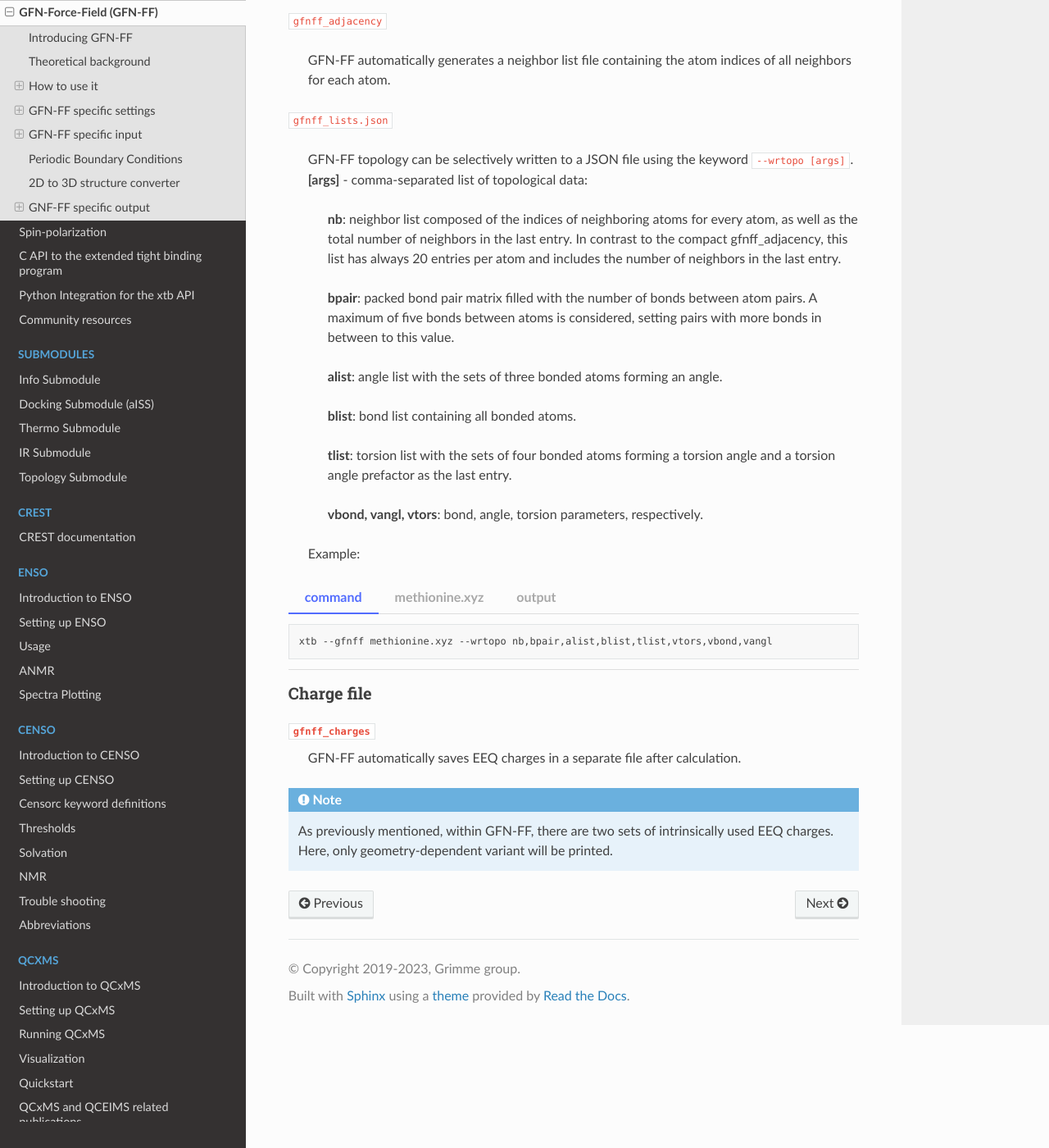
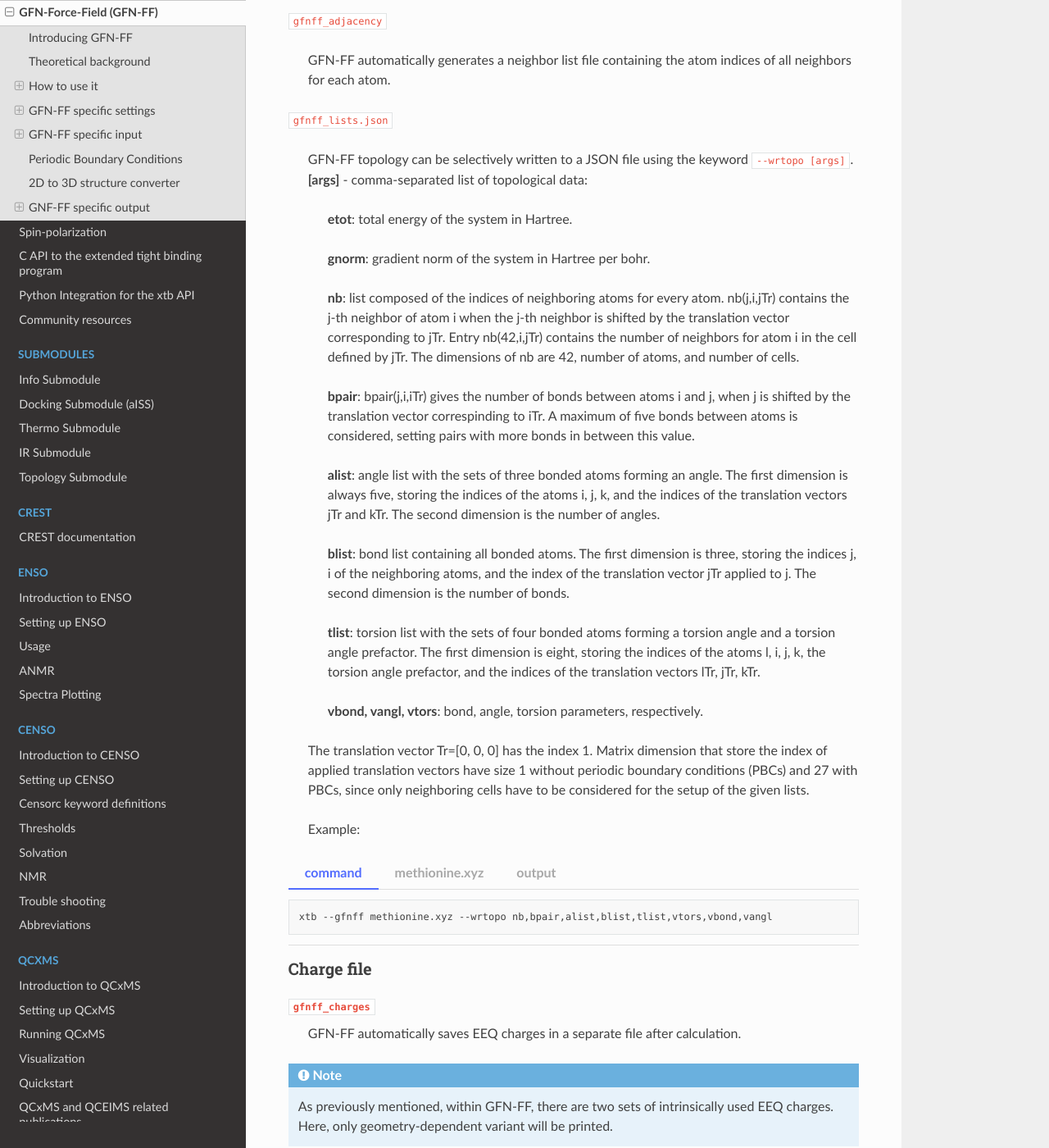
Before and after one commit to grimme-lab/xtb_docs, a Sphinx documentation site: the page built from source/gfnff.rst, in a window 1280 px wide and 1400 px high, scrolled down 6078 px. Shown: the whole window at 82% size. Built offline with Sphinx 7.4.7 and the Read the Docs theme 2.0.0, drawn with Linux system fonts in a browser that asks for light colours; pages that are not in the unit, such as notebooks, are missing from menus.

Commit message:
Update GFN-FF wrtopo

```diff
--- a/source/gfnff.rst
+++ b/source/gfnff.rst
@@ -305,17 +305,23 @@ Topology file
    GFN-FF topology can be selectively written to a JSON file using the keyword ``--wrtopo [args]``.
    **[args]** - comma-separated list of topological data:
 
-      **nb**: neighbor list composed of the indices of neighboring atoms for every atom, as well as the total number of neighbors in the last entry. In contrast to the compact gfnff_adjacency, this list has always 20 entries per atom and includes the number of neighbors in the last entry.
+      **etot**: total energy of the system in Hartree.
 
-      **bpair**: packed bond pair matrix filled with the number of bonds between atom pairs. A maximum of five bonds between atoms is considered, setting pairs with more bonds in between to this value.
+      **gnorm**: gradient norm of the system in Hartree per bohr.
 
-      **alist**: angle list with the sets of three bonded atoms forming an angle.
+      **nb**: list composed of the indices of neighboring atoms for every atom. nb(j,i,jTr) contains the j-th neighbor of atom i when the j-th neighbor is shifted by the translation vector corresponding to jTr. Entry nb(42,i,jTr) contains the number of neighbors for atom i in the cell defined by jTr. The dimensions of nb are 42, number of atoms, and number of cells.
 
-      **blist**: bond list containing all bonded atoms.
+      **bpair**: bpair(j,i,iTr) gives the number of bonds between atoms i and j, when j is shifted by the translation vector correspinding to iTr. A maximum of five bonds between atoms is considered, setting pairs with more bonds in between this value.
 
-      **tlist**: torsion list with the sets of four bonded atoms forming a torsion angle and a torsion angle prefactor as the last entry.
+      **alist**: angle list with the sets of three bonded atoms forming an angle. The first dimension is always five, storing the indices of the atoms i, j, k, and the indices of the translation vectors jTr and kTr. The second dimension is the number of angles.
+
+      **blist**: bond list containing all bonded atoms. The first dimension is three, storing the indices j, i of the neighboring atoms, and the index of the translation vector jTr applied to j. The second dimension is the number of bonds.
+
+      **tlist**: torsion list with the sets of four bonded atoms forming a torsion angle and a torsion angle prefactor. The first dimension is eight, storing the indices of the atoms l, i, j, k, the torsion angle prefactor, and the indices of the translation vectors lTr, jTr, kTr.
 
       **vbond, vangl, vtors**: bond, angle, torsion parameters, respectively.
+
+   The translation vector Tr=[0, 0, 0] has the index 1. Matrix dimension that store the index of applied translation vectors have size 1 without periodic boundary conditions (PBCs) and 27 with PBCs, since only neighboring cells have to be considered for the setup of the given lists.
 
    Example:
 
```
